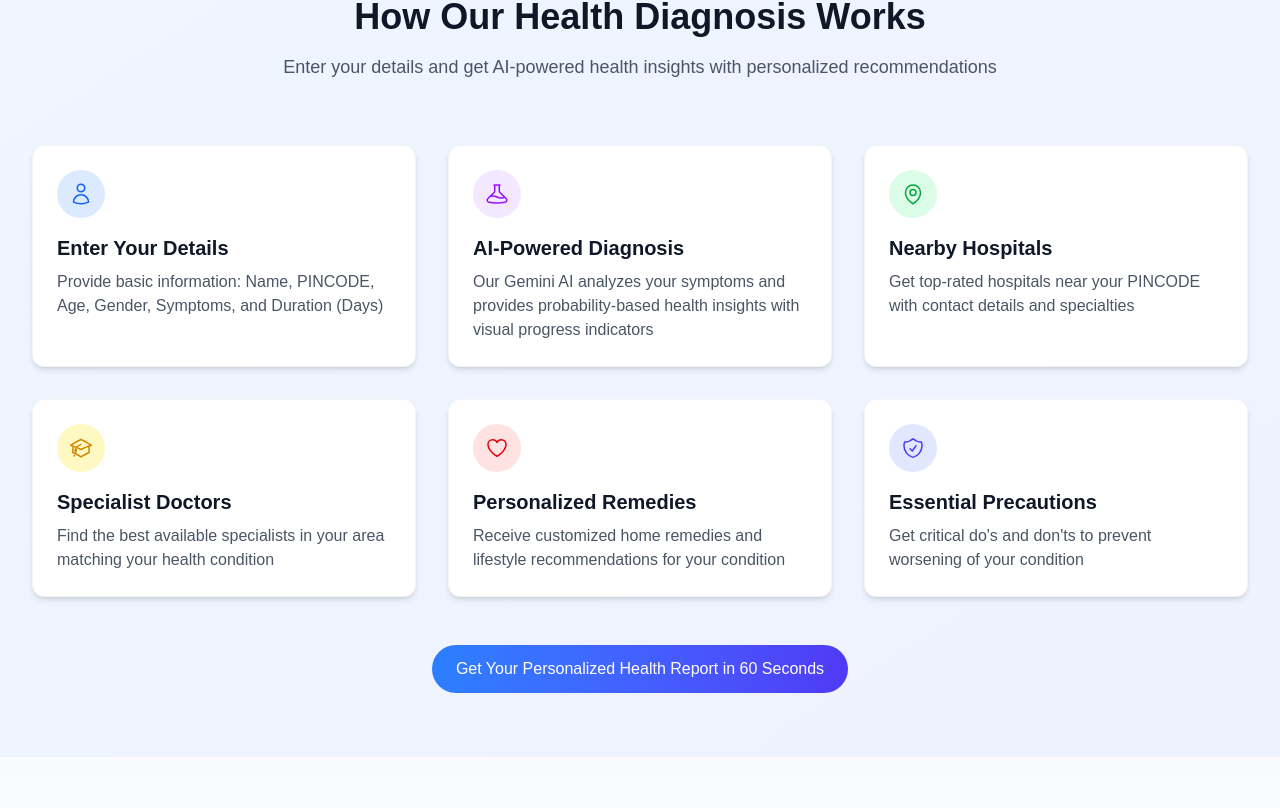
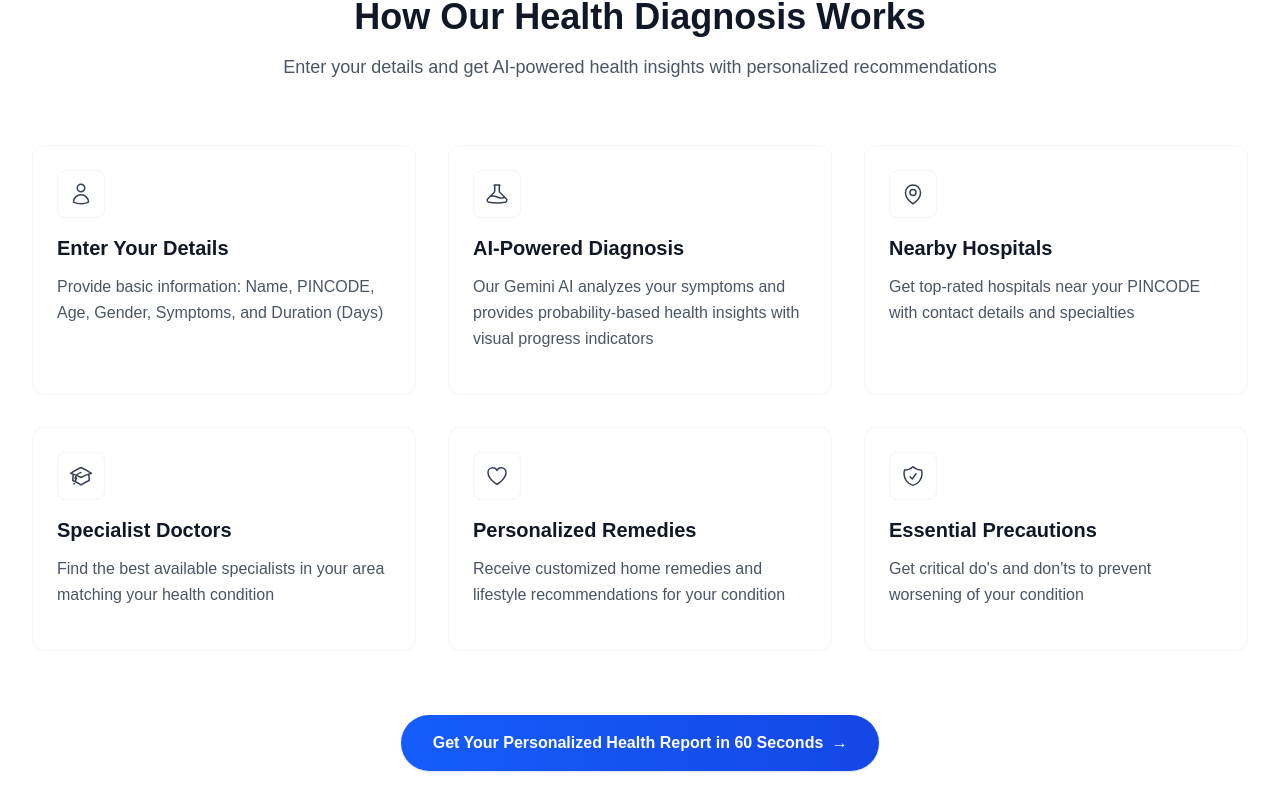
Before and after one commit to bhavy-sharma/HealtWise, a Next.js app: page / in a window 1280 px wide. Shown: the part 932-1740 px from the top of the page. Built offline with nearby package versions, Linux system fonts and the light colour scheme.

Commit message:
What we do Updated

```diff
--- a/components/WhatWeDo.jsx
+++ b/components/WhatWeDo.jsx
@@ -1,101 +1,164 @@
 // components/WhatWeDo.jsx
 "use client";
-import React from 'react';
+import React from "react";
 import {
   UserIcon,
   MapPinIcon,
   HeartIcon,
   ShieldCheckIcon,
   BeakerIcon,
-  AcademicCapIcon
-} from '@heroicons/react/24/outline';
+  AcademicCapIcon,
+} from "@heroicons/react/24/outline";
+import { motion } from "framer-motion";
+import Link from "next/link";
 
 const WhatWeDo = () => {
+  const steps = [
+    {
+      id: 1,
+      title: "Enter Your Details",
+      description:
+        "Provide basic information: Name, PINCODE, Age, Gender, Symptoms, and Duration (Days)",
+      icon: <UserIcon className="h-6 w-6 text-gray-700" />,
+      bg: "bg-white",
+      border: "border-gray-100",
+    },
+    {
+      id: 2,
+      title: "AI-Powered Diagnosis",
+      description:
+        "Our Gemini AI analyzes your symptoms and provides probability-based health insights with visual progress indicators",
+      icon: <BeakerIcon className="h-6 w-6 text-gray-700" />,
+      bg: "bg-white",
+      border: "border-gray-100",
+    },
+    {
+      id: 3,
+      title: "Nearby Hospitals",
+      description:
+        "Get top-rated hospitals near your PINCODE with contact details and specialties",
+      icon: <MapPinIcon className="h-6 w-6 text-gray-700" />,
+      bg: "bg-white",
+      border: "border-gray-100",
+    },
+    {
+      id: 4,
+      title: "Specialist Doctors",
+      description:
+        "Find the best available specialists in your area matching your health condition",
+      icon: <AcademicCapIcon className="h-6 w-6 text-gray-700" />,
+      bg: "bg-white",
+      border: "border-gray-100",
+    },
+    {
+      id: 5,
+      title: "Personalized Remedies",
+      description:
+        "Receive customized home remedies and lifestyle recommendations for your condition",
+      icon: <HeartIcon className="h-6 w-6 text-gray-700" />,
+      bg: "bg-white",
+      border: "border-gray-100",
+    },
+    {
+      id: 6,
+      title: "Essential Precautions",
+      description:
+        "Get critical do's and don'ts to prevent worsening of your condition",
+      icon: <ShieldCheckIcon className="h-6 w-6 text-gray-700" />,
+      bg: "bg-white",
+      border: "border-gray-100",
+    },
+  ];
+
   return (
-    <section className="py-16 bg-gradient-to-br from-blue-50 to-indigo-50">
+    <section className="py-16 bg-white">
       <div className="max-w-7xl mx-auto px-4 sm:px-6 lg:px-8">
         <div className="text-center mb-16">
-          <h2 className="text-3xl md:text-4xl font-bold text-gray-900 mb-4">
+          <motion.h2
+            initial={{ opacity: 0, y: 20 }}
+            whileInView={{ opacity: 1, y: 0 }}
+            viewport={{ once: true }}
+            transition={{ duration: 0.6, ease: "easeOut" }}
+            className="text-3xl md:text-4xl font-bold text-gray-900 mb-4"
+          >
             How Our Health Diagnosis Works
-          </h2>
-          <p className="text-lg text-gray-600 max-w-3xl mx-auto">
-            Enter your details and get AI-powered health insights with personalized recommendations
-          </p>
+          </motion.h2>
+          <motion.p
+            initial={{ opacity: 0, y: 20 }}
+            whileInView={{ opacity: 1, y: 0 }}
+            viewport={{ once: true }}
+            transition={{ duration: 0.3, delay: 0.1, ease: "easeOut" }}
+            className="text-lg text-gray-600 max-w-3xl mx-auto"
+          >
+            Enter your details and get AI-powered health insights with
+            personalized recommendations
+          </motion.p>
         </div>
 
         <div className="grid grid-cols-1 md:grid-cols-2 lg:grid-cols-3 gap-8">
-          {/* Step 1: User Input */}
-          <div className="bg-white rounded-xl shadow-md p-6 border border-gray-100">
-            <div className="w-12 h-12 rounded-full bg-blue-100 flex items-center justify-center mb-4">
-              <UserIcon className="h-6 w-6 text-blue-600" />
-            </div>
-            <h3 className="text-xl font-semibold text-gray-900 mb-2">Enter Your Details</h3>
-            <p className="text-gray-600">
-              Provide basic information: Name, PINCODE, Age, Gender, Symptoms, and Duration (Days)
-            </p>
-          </div>
+          {steps.map((step, index) => (
+            <motion.div
+              key={step.id}
+              initial={{ opacity: 0, y: 30 }}
+              whileInView={{ opacity: 1, y: 0 }}
+              viewport={{ once: true }}
+              transition={{
+                duration: 0.3,
+                delay: index * 0.08,
+                ease: "easeOut",
+              }}
+              whileHover={{
+                y: -8,
+                boxShadow: "0 12px 30px -10px rgba(0,0,0,0.05)",
+                scale: 1.02,
+              }}
+              className="group relative bg-white rounded-xl p-6 border border-gray-100 cursor-pointer transition-all duration-300"
+            >
+              {/* Icon Circle */}
+              <div
+                className={`w-12 h-12 rounded-lg flex items-center justify-center mb-4 ${step.bg} border ${step.border} group-hover:bg-blue-50 group-hover:border-blue-200 transition-colors duration-300`}
+              >
+                {step.icon}
+              </div>
 
-          {/* Step 2: AI Analysis */}
-          <div className="bg-white rounded-xl shadow-md p-6 border border-gray-100">
-            <div className="w-12 h-12 rounded-full bg-purple-100 flex items-center justify-center mb-4">
-              <BeakerIcon className="h-6 w-6 text-purple-600" />
-            </div>
-            <h3 className="text-xl font-semibold text-gray-900 mb-2">AI-Powered Diagnosis</h3>
-            <p className="text-gray-600">
-              Our Gemini AI analyzes your symptoms and provides probability-based health insights with visual progress indicators
-            </p>
-          </div>
+              <h3 className="text-xl font-semibold text-gray-900 mb-3 group-hover:text-blue-600 transition-colors duration-300">
+                {step.title}
+              </h3>
+              <p className="text-gray-600 leading-relaxed group-hover:text-gray-700 transition-colors duration-300">
+                {step.description}
+              </p>
 
-          {/* Step 3: Hospital Finder */}
-          <div className="bg-white rounded-xl shadow-md p-6 border border-gray-100">
-            <div className="w-12 h-12 rounded-full bg-green-100 flex items-center justify-center mb-4">
-              <MapPinIcon className="h-6 w-6 text-green-600" />
-            </div>
-            <h3 className="text-xl font-semibold text-gray-900 mb-2">Nearby Hospitals</h3>
-            <p className="text-gray-600">
-              Get top-rated hospitals near your PINCODE with contact details and specialties
-            </p>
-          </div>
-
-          {/* Step 4: Doctor Recommendations */}
-          <div className="bg-white rounded-xl shadow-md p-6 border border-gray-100">
-            <div className="w-12 h-12 rounded-full bg-yellow-100 flex items-center justify-center mb-4">
-              <AcademicCapIcon className="h-6 w-6 text-yellow-600" />
-            </div>
-            <h3 className="text-xl font-semibold text-gray-900 mb-2">Specialist Doctors</h3>
-            <p className="text-gray-600">
-              Find the best available specialists in your area matching your health condition
-            </p>
-          </div>
-
-          {/* Step 5: Remedies */}
-          <div className="bg-white rounded-xl shadow-md p-6 border border-gray-100">
-            <div className="w-12 h-12 rounded-full bg-red-100 flex items-center justify-center mb-4">
-              <HeartIcon className="h-6 w-6 text-red-600" />
-            </div>
-            <h3 className="text-xl font-semibold text-gray-900 mb-2">Personalized Remedies</h3>
-            <p className="text-gray-600">
-              Receive customized home remedies and lifestyle recommendations for your condition
-            </p>
-          </div>
-
-          {/* Step 6: Precautions */}
-          <div className="bg-white rounded-xl shadow-md p-6 border border-gray-100">
-            <div className="w-12 h-12 rounded-full bg-indigo-100 flex items-center justify-center mb-4">
-              <ShieldCheckIcon className="h-6 w-6 text-indigo-600" />
-            </div>
-            <h3 className="text-xl font-semibold text-gray-900 mb-2">Essential Precautions</h3>
-            <p className="text-gray-600">
-              Get critical do's and don'ts to prevent worsening of your condition
-            </p>
-          </div>
+              {/* Subtle underline on hover */}
+              <div className="mt-4 h-0.5 bg-transparent group-hover:bg-blue-500 transition-all duration-300 rounded-full"></div>
+            </motion.div>
+          ))}
         </div>
 
-        <div className="mt-12 text-center">
-          <div className="inline-flex items-center bg-gradient-to-r from-blue-500 to-indigo-600 text-white px-6 py-3 rounded-full font-medium">
-            <span>Get Your Personalized Health Report in 60 Seconds</span>
-          </div>
-        </div>
+        <motion.div
+          initial={{ opacity: 0, y: 20 }}
+          whileInView={{ opacity: 1, y: 0 }}
+          viewport={{ once: true }}
+          transition={{ duration: 0.3, delay: 0.3, ease: "easeOut" }}
+          className="mt-16 text-center"
+        >
+          <Link href="/diagnose" passHref>
+            <motion.button
+              whileHover={{ scale: 1.03 }}
+              whileTap={{ scale: 0.98 }}
+              className="inline-flex items-center bg-gradient-to-r from-blue-600 to-blue-700 text-white px-8 py-4 rounded-full font-semibold shadow-sm hover:shadow-md transition-all duration-300"
+              asChild
+            >
+              <span>Get Your Personalized Health Report in 60 Seconds</span>
+              <motion.span
+                animate={{ x: [0, 4, 0] }}
+                transition={{ duration: 0.3, repeat: Infinity }}
+                className="ml-2"
+              >
+                →
+              </motion.span>
+            </motion.button>
+          </Link>
+        </motion.div>
       </div>
     </section>
   );
```
